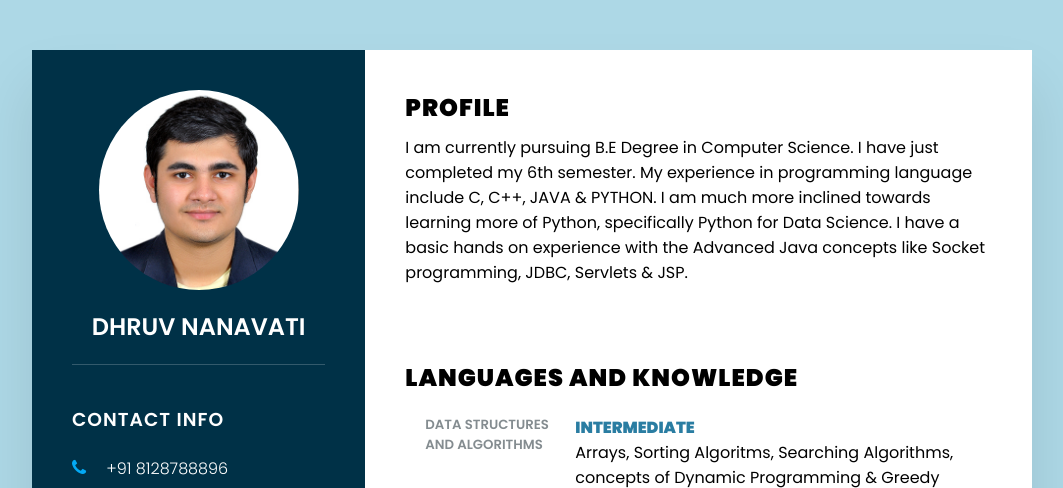
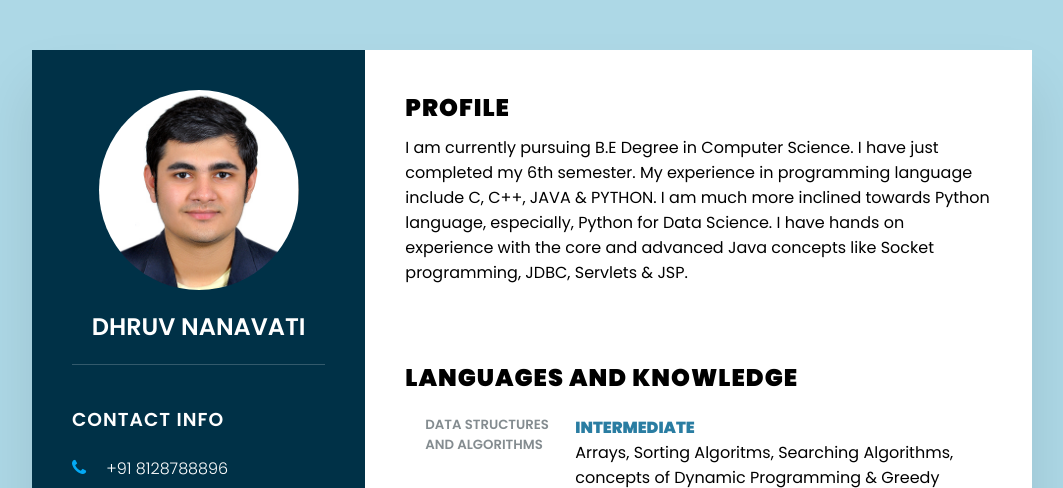
Before and after one commit to dmn15/mycv, a plain HTML site: page index.html in a window 1280 px wide. Shown: the top 488 px of the page, without its empty margins (108-1171 px from the left). Drawn offline with Linux system fonts and the light colour scheme.

Commit message:
Update index.html

```diff
--- a/index.html
+++ b/index.html
@@ -106,7 +106,7 @@
       <div class="about">
         <h2 class="title2">Profile</h2>
         <p>I am currently pursuing B.E Degree in Computer Science. I have just completed my 6th semester.
-          My experience in programming language include C, C++, JAVA & PYTHON. I am much more inclined towards learning more of Python, specifically Python for Data Science. I have a basic hands on experience with the Advanced Java concepts like Socket programming, JDBC, Servlets & JSP.
+          My experience in programming language include C, C++, JAVA & PYTHON. I am much more inclined towards Python language, especially, Python for Data Science. I have hands on experience with the core and advanced Java concepts like Socket programming, JDBC, Servlets & JSP.
           <br><br>
 
         </p>
```
